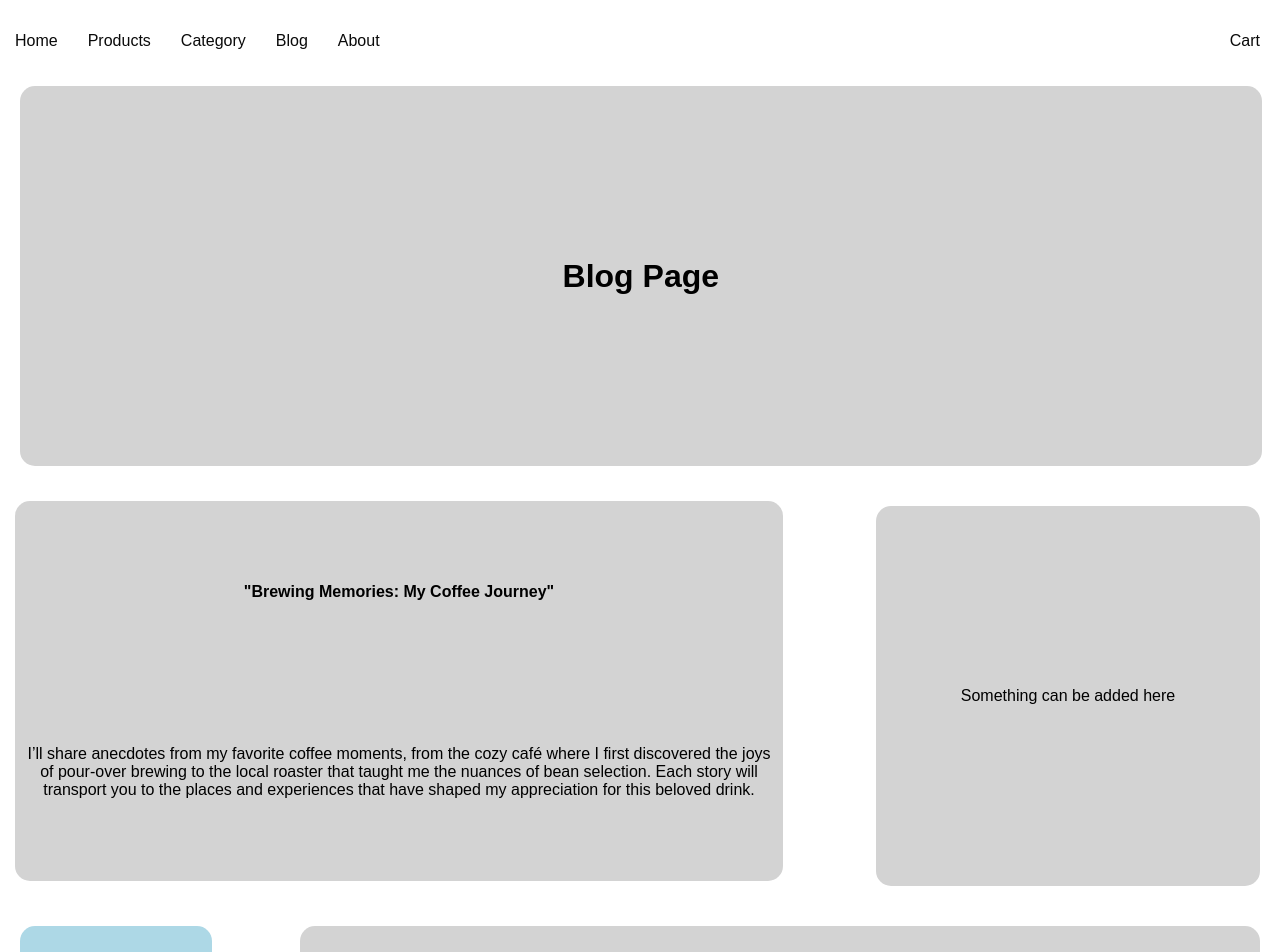
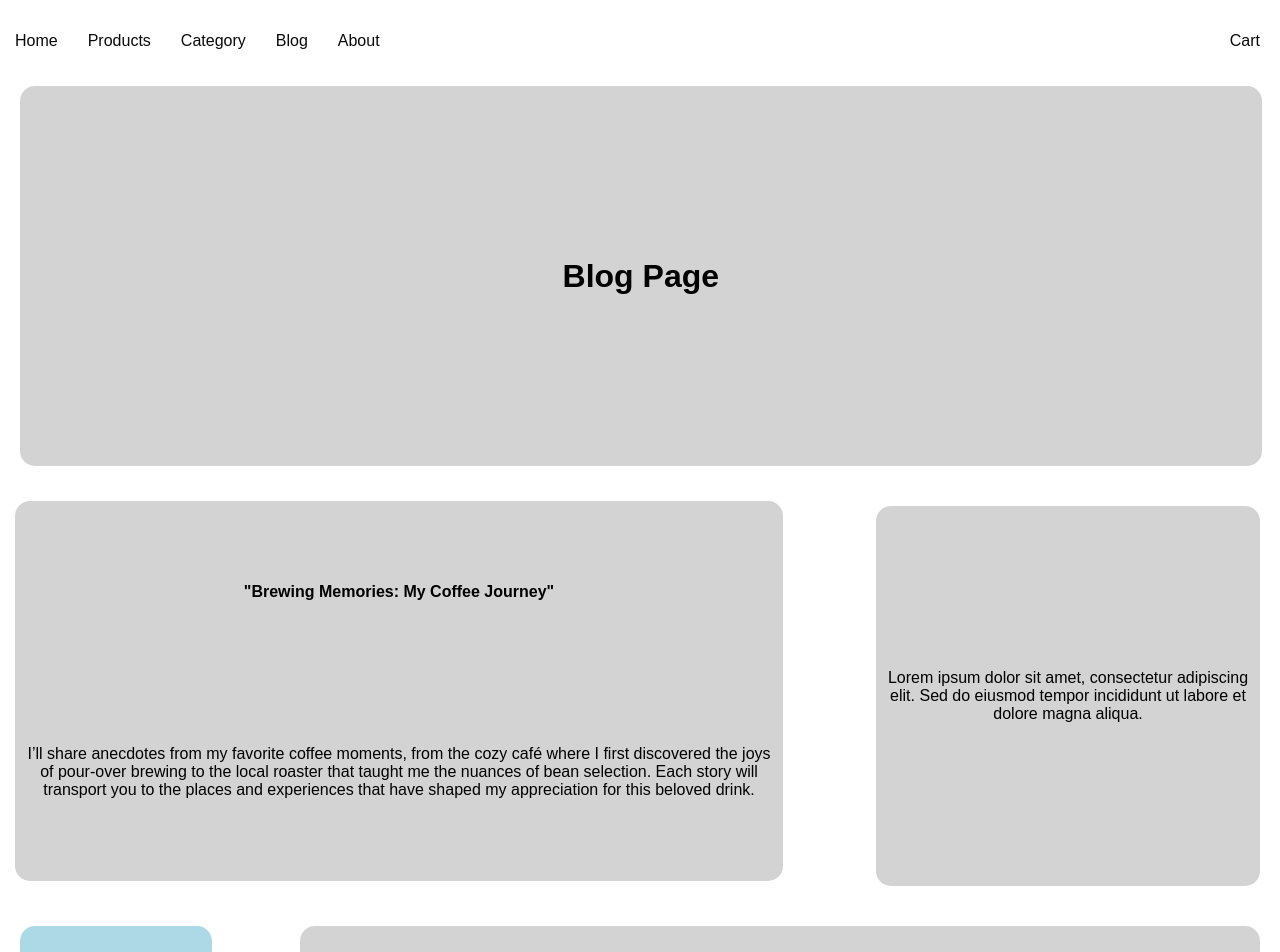
Before and after one commit to Wong-Flo/next-js-ecommerce-store, a Next.js app: page /blog in a window 1280 px wide. Shown: the top 952 px of the page. Built offline with nearby package versions, Linux system fonts and the light colour scheme.

Commit message:
Added more Lorem ipsum for better visibility

```diff
--- a/app/blog/page.js
+++ b/app/blog/page.js
@@ -21,7 +21,8 @@
           </p>
         </div>
         <div style={{ display: 'flex' }} className="small">
-          Something can be added here
+          Lorem ipsum dolor sit amet, consectetur adipiscing elit. Sed do
+          eiusmod tempor incididunt ut labore et dolore magna aliqua.
         </div>
         <div className="xSmall">
           Profile
```
